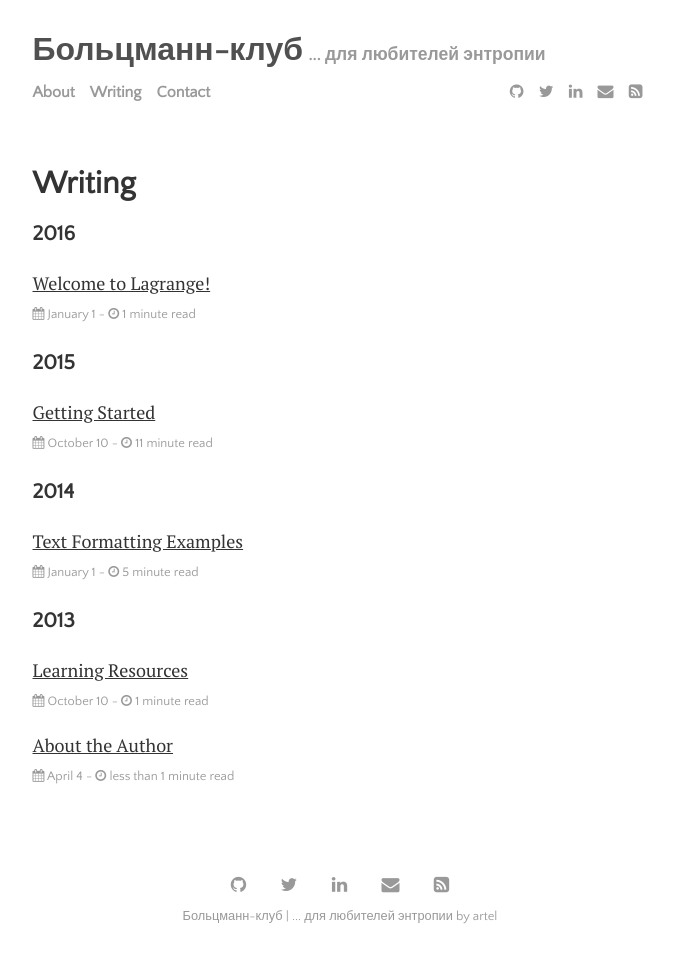
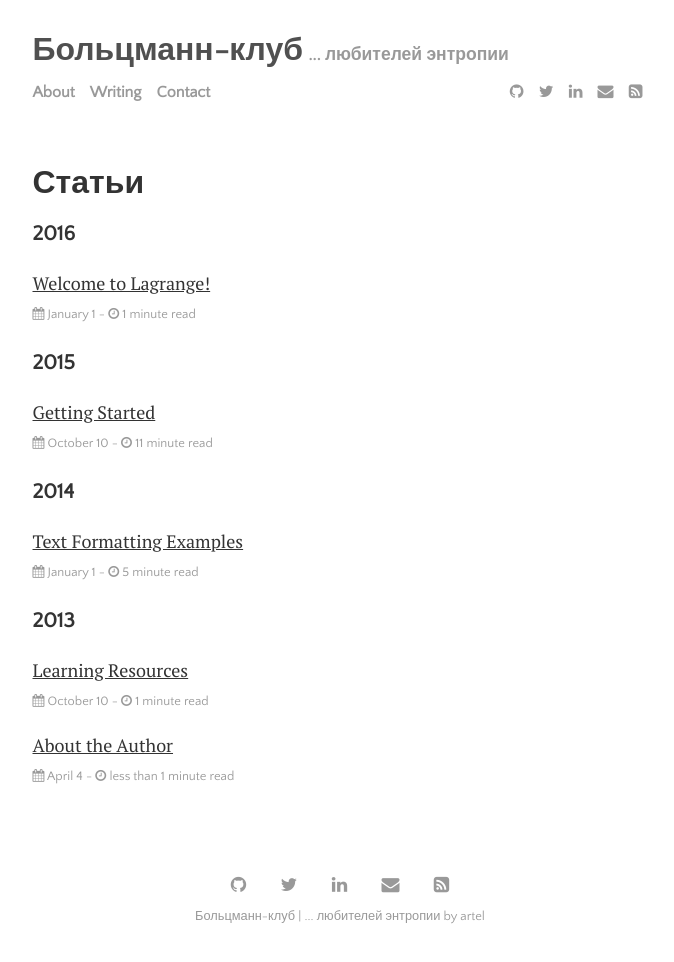
Before and after one commit to kontur32/Boltzmann, a Jekyll site: the page built from menu/writing.md, in a window 1280 px wide. Shown: the whole page, without its empty margins (300-974 px from the left). Built offline with Jekyll 4.4.1, drawn with Linux system fonts in a browser that asks for light colours.

Commit message:
добавил тему 3

```diff
--- a/_config.yml
+++ b/_config.yml
@@ -21,7 +21,7 @@ plugins:             [jekyll-paginate, jekyll-sitemap, jekyll-feed, jekyll-seo-t
 
 # Customise atom feed settings (this is where Jekyll-Feed gets configuration information)
 title:		           'Больцманн-клуб'
-description:	       '... для любителей энтропии'
+description:	       '... любителей энтропии'
 author:              'artel'
 
 # RSS 2.0 can be used instead of Atom by uncommenting following two lines
--- a/menu/writing.md
+++ b/menu/writing.md
@@ -1,5 +1,5 @@
 ---
 layout: archive
-title: Writing
+title: Статьи
 permalink: /writing
 ---
```
Also changed, not shown: about.md (deleted, +0 -8 lines), menu/about.md (+2 -13 lines), menu/contact.md (deleted, +0 -7 lines).
